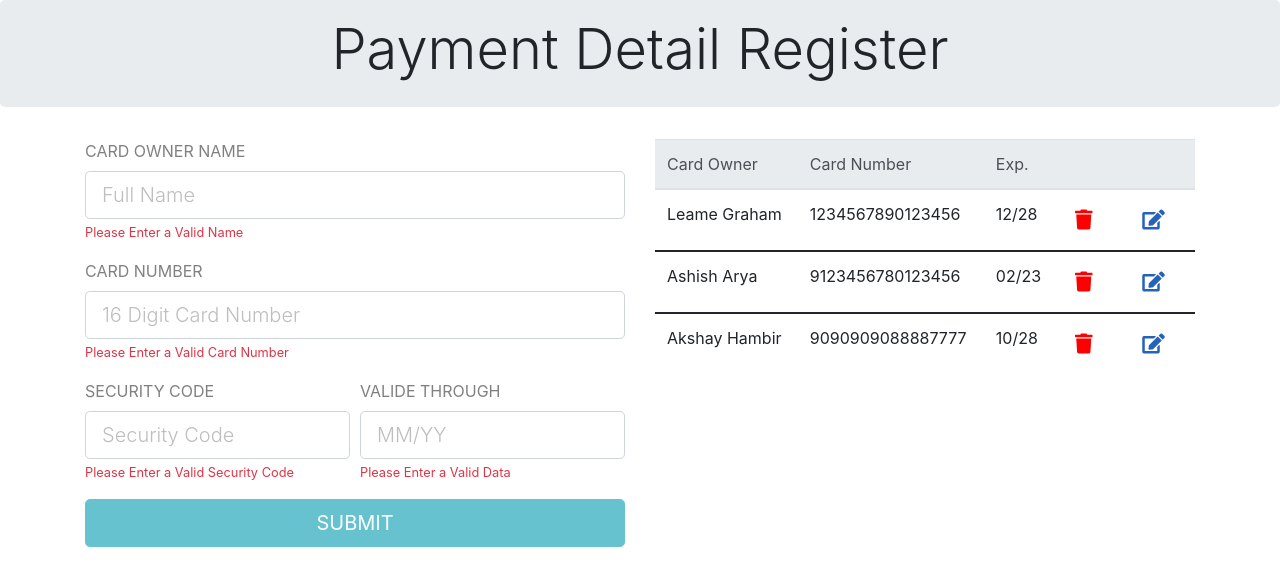
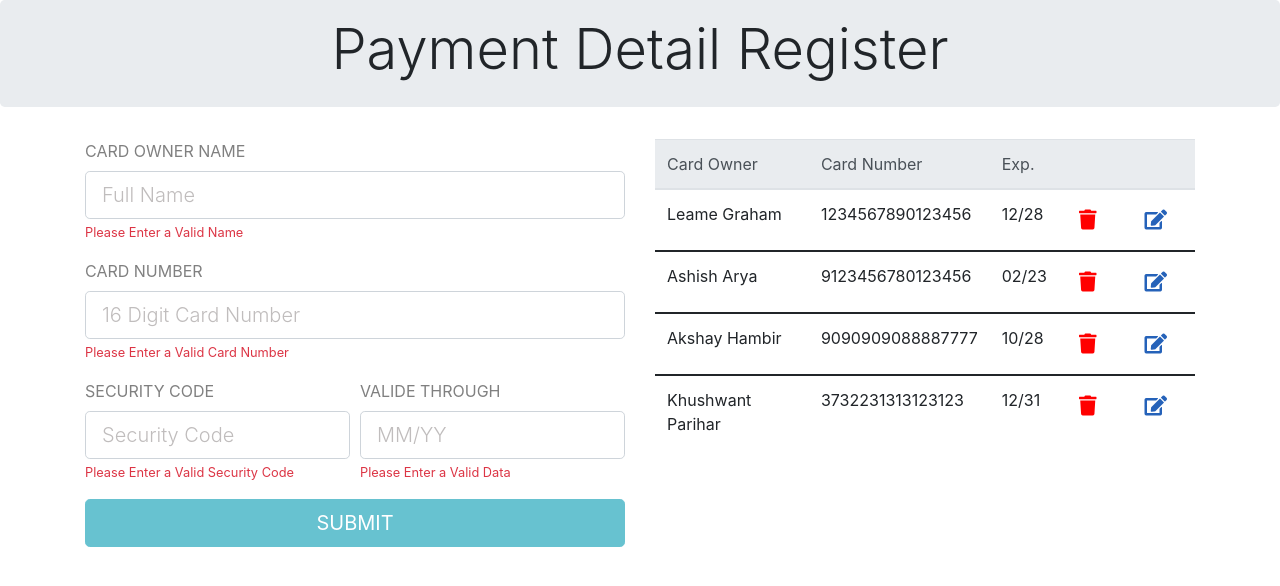
Before and after one commit to Ashish-Arya-CS/PaymentDetails, an Angular app: page / in a window 1280 px wide. Shown: the top 586 px of the page. Built offline with nearby package versions, Linux system fonts and the light colour scheme; data requests are answered from the project's data file.

Commit message:
Fixing css and minor issues

```diff
--- a/db.json
+++ b/db.json
@@ -20,6 +20,13 @@
       "cardNumber": "9090909088887777",
       "expirationDate": "10/28",
       "securityCode": "345"
+    },
+    {
+      "id": 4,
+      "cardOwnerName": "Khushwant Parihar",
+      "cardNumber": "3732231313123123",
+      "expirationDate": "12/31",
+      "securityCode": "123"
     }
   ]
 }
--- a/src/app/form-details/form-details.component.html
+++ b/src/app/form-details/form-details.component.html
@@ -14,10 +14,10 @@
             <td>{{pd.cardNumber}}</td>
             <td>{{pd.expirationDate}}</td>
             <td>
-                <i class="fa fa-trash" (click)="onDelete(pd.id)" style="font-size: 20px; color:red;"></i>
+                <i type="button" class="fa fa-trash" (click)="onDelete(pd.id)"  style="font-size: 20px; color:red;"></i>
             </td>
             <td>
-                <i class="fa fa-edit px-3" (click)="populateForm(pd)" style="font-size: 20px; color:rgb(37, 98, 185);"></i>
+                <i type="button" class="fa fa-edit px-3" (click)="populateForm(pd)" data-toggle="button" style="font-size: 20px; color:rgb(37, 98, 185);"></i>
             </td>
         </tr>
     </table>
```
